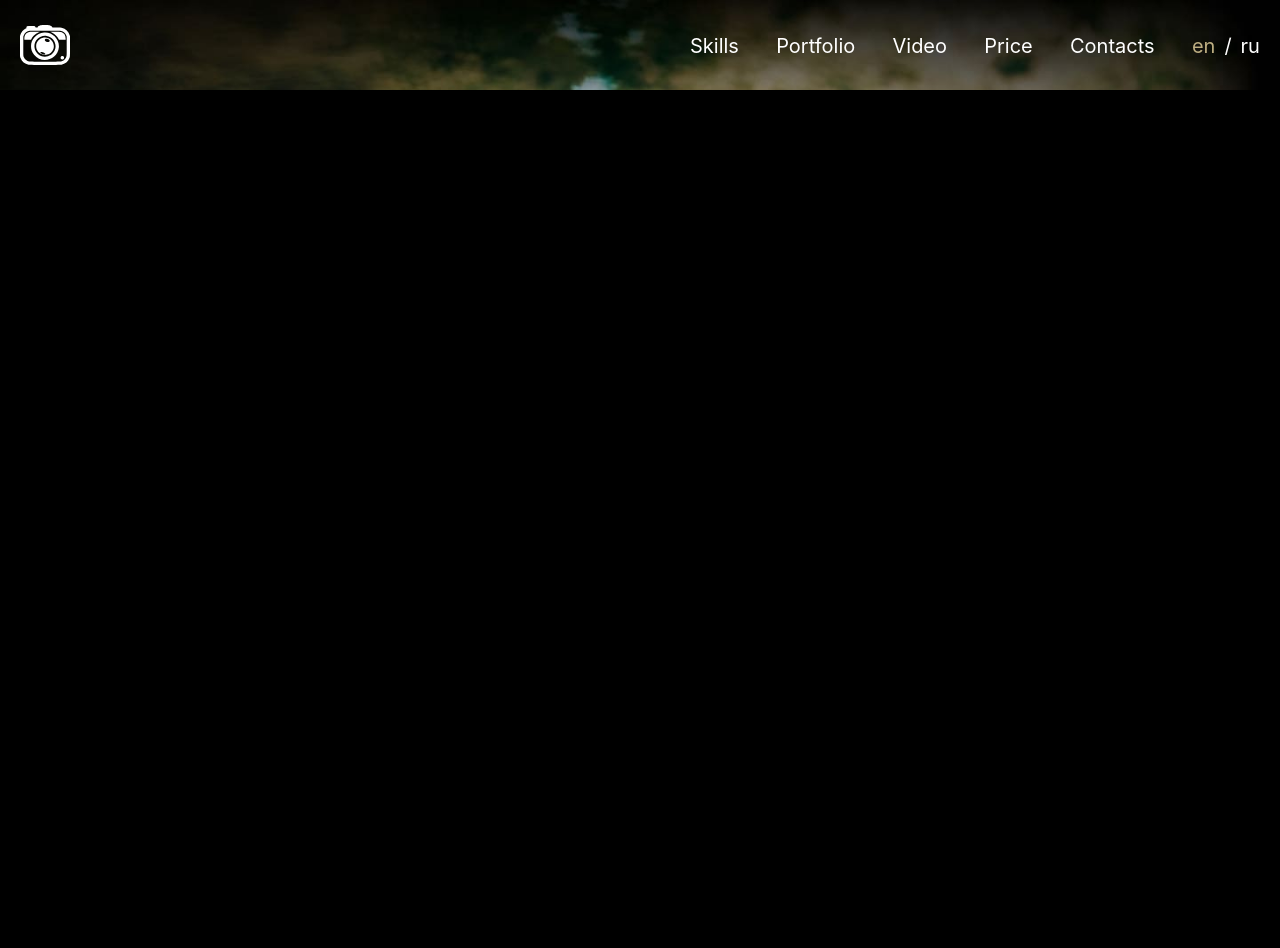
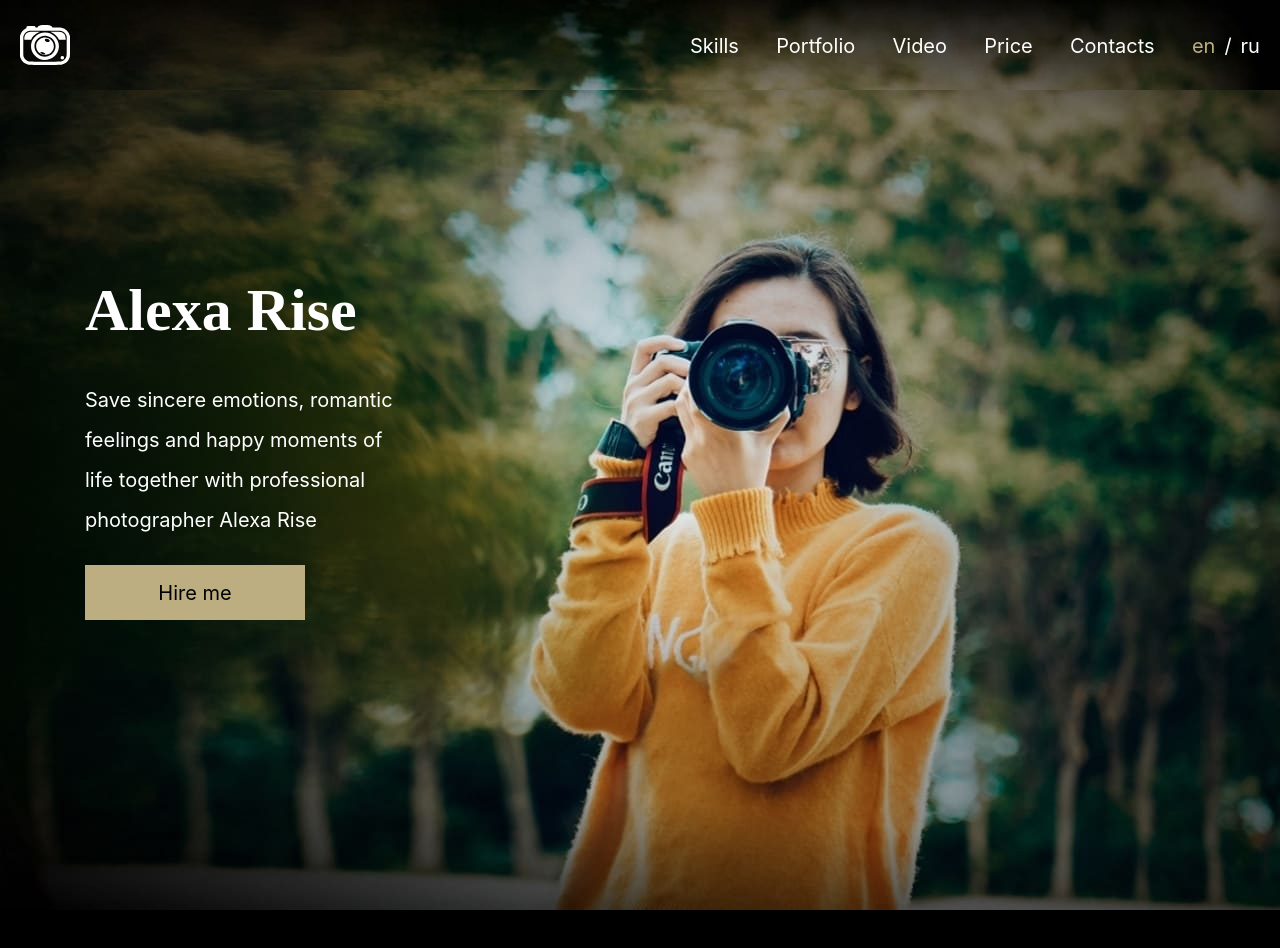
Before and after one commit to inalitvinka/portfolio, a website: page src/index.pug in a window 1280 px wide. Before the commit the page ends 800 px from the top, so only its background shows below. Drawn offline with nearby package versions, Linux system fonts and the light colour scheme; files that its build step writes are made by us from their sources; a web font is replaced by a local one.

Commit message:
feat: add hero

```diff
--- /dev/null
+++ b/src/assets/styles/sections/_hero.scss
@@ -0,0 +1,62 @@
+@import "../util/var";
+@import "../util/mixins";
+
+
+//HERO
+.hero {
+    background: url('../images/header-bg.jpg');
+    background-repeat: no-repeat;
+    background-position: center -9rem;
+    background-size: cover;
+    max-width: 144rem;
+    height: 91rem;
+    width: 100%;
+    margin-bottom: 10rem;
+
+    &-name {
+        padding: 16rem 86rem 33rem 7.5rem;
+    }
+
+    &-title {
+        font-family: Merriweather;
+        font-style: normal;
+        font-weight: bold;
+        font-size: 6rem;
+        line-height: 12rem;
+        color: $c-white;
+        margin-bottom: 1rem;
+    }
+    &-text {
+        font-style: normal;
+        font-weight: normal;
+        font-size: 2rem;
+        line-height: 4rem;
+        color: $c-white;
+        margin-bottom: 2.5rem;
+    }
+    &-btn {
+        font-family: inherit;
+        font-style: normal;
+        font-weight: normal;
+        font-size: 2rem;
+        line-height: 4rem;
+        text-align: center;
+        color: inherit;
+        border: none;
+        padding: .8rem .72rem .7rem .73rem;
+        max-width: 22rem;
+        width: 100%;
+        background: $c-gold;
+        cursor: pointer;
+
+        &:hover {
+            background-color: $hvrColor;
+            color: $c-white;
+        }
+
+        &:focus {
+            outline: none;
+            box-shadow: 0 0 0 .1rem $fcsColor;
+        }
+    }
+}
--- a/src/assets/styles/styles.scss
+++ b/src/assets/styles/styles.scss
@@ -3,5 +3,6 @@
 @import "util/global";
 
 @import "sections/header";
+@import "sections/hero";
 //другие секции
 @import "sections/footer";
--- /dev/null
+++ b/src/components/hero.pug
@@ -0,0 +1,7 @@
+//HERO
+section.hero.container
+  .hero-name
+    h1.hero-title Alexa Rise
+    p.hero-text Save sincere emotions, romantic feelings and happy moments of life together with professional<br>photographer Alexa Rise
+    .hero-button
+      button.hero-btn(type='submit') Hire me
--- a/src/index.pug
+++ b/src/index.pug
@@ -7,4 +7,5 @@ head
   link(rel='stylesheet' href='./assets/styles/styles.css')
 body
   include components/header
+  include components/hero
   script(src="scripts/index.js")
```
